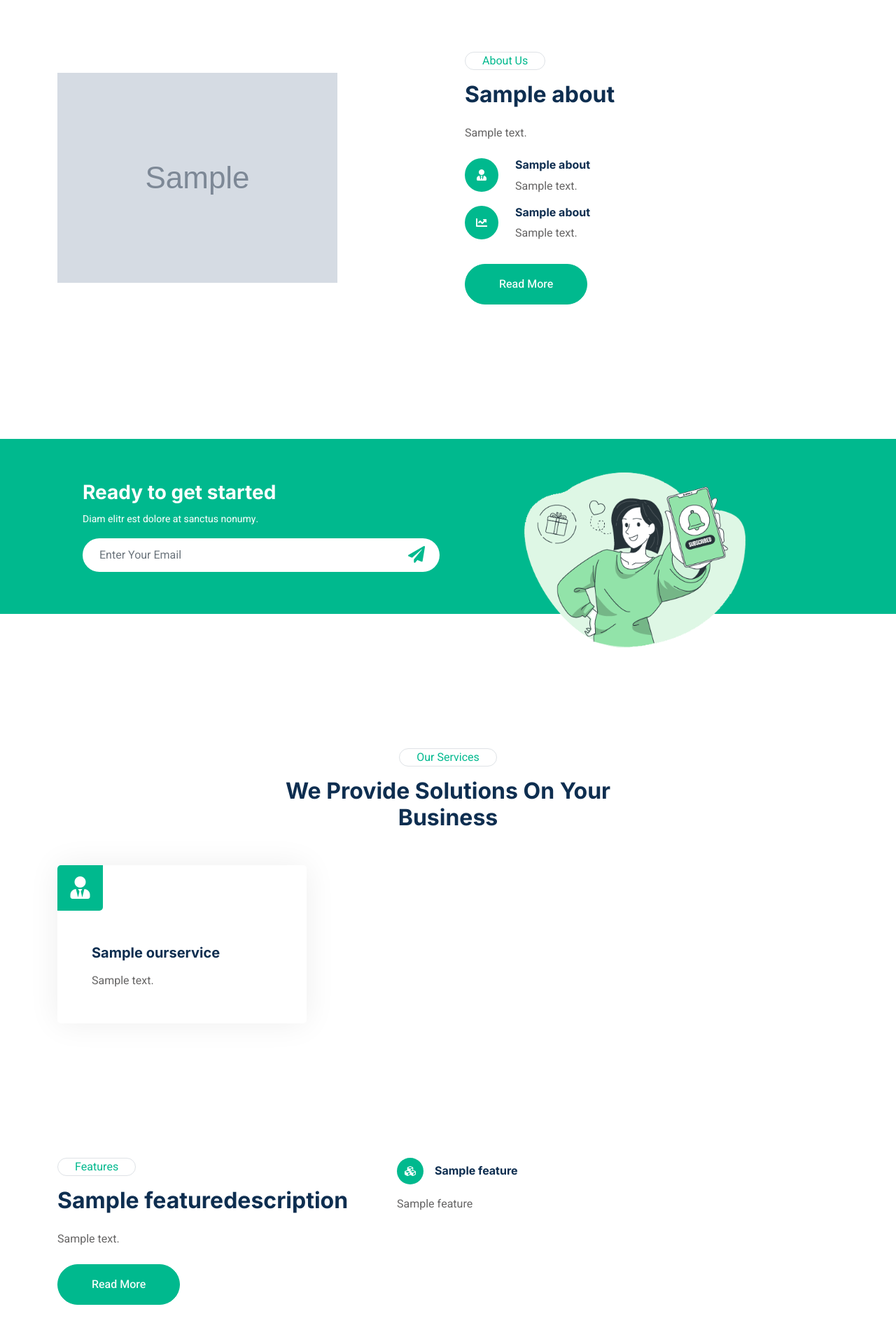
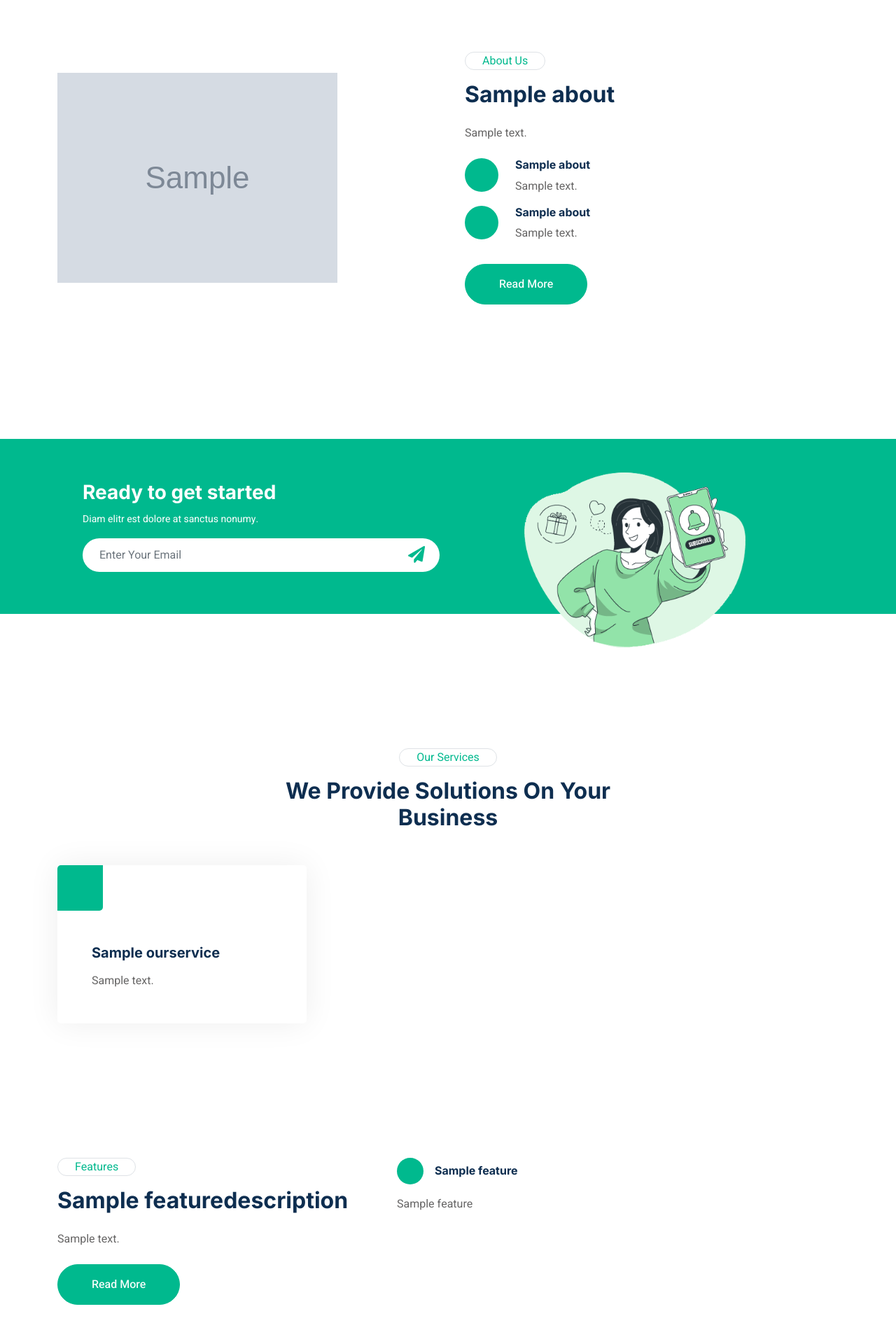
Before and after one commit to FranckyPopo/bizconsult, a Django app: page / in a window 1280 px wide. Shown: the part 754-2674 px from the top of the page at 70% size. Run offline with Django 4.2, Linux system fonts and the light colour scheme; tables that the repository leaves empty hold one stand-in row (values such as "Sample post"); grey boxes marked "Sample" are stand-in pictures; some libraries are stand-ins or nearby versions.

Commit message:
Amélioration du programme, les icones des services, features...

```diff
--- a/src/features/views.py
+++ b/src/features/views.py
@@ -28,7 +28,7 @@ class RequestIndex(View):
 
         if re.search(regex, email):
             try:
-                data = Newsletter.objects.create(email=email)
+                Newsletter.objects.create(email=email)
                 return HttpResponse(
                     status=204,
                     headers={
--- a/src/front/models.py
+++ b/src/front/models.py
@@ -18,19 +18,19 @@ class About(models.Model):
     description_main = models.TextField(max_length=1000)
 
     # Autre description de l'apropos
-    image_one = models.ImageField(blank=True)
     title_one = models.CharField(max_length=150)
     description_one = models.TextField(max_length=1000)
-    image_two = models.ImageField(blank=True)
+    image_one = models.CharField(max_length=150)
     title_two = models.CharField(max_length=150)
     description_two = models.TextField(max_length=1000)
+    image_two = models.CharField(max_length=150)
 
     created = models.DateTimeField(default=timezone.now())
     deleted = models.DateTimeField(auto_now=True)
     updated = models.DateTimeField(auto_now=True)
 
 class OurService(models.Model):
-    image = models.ImageField(blank=True)
+    image = models.CharField(max_length=150)
     title = models.CharField(max_length=150)
     description = models.TextField(max_length=1000)
 
@@ -47,9 +47,9 @@ class FeatureDescription(models.Model):
     updated = models.DateTimeField(auto_now=True)
 
 class Feature(models.Model):
-    image = models.ImageField(blank=True)
     title = models.CharField(max_length=150)
     description = models.TextField(max_length=1000)
+    image = models.CharField(max_length=150)
 
     created = models.DateTimeField(default=timezone.now())
     deleted = models.DateTimeField(auto_now=True)
--- a/src/front/templates/front/pages/about.html
+++ b/src/front/templates/front/pages/about.html
@@ -15,7 +15,7 @@
                         <div class="row g-3 mb-4">
                             <div class="col-12 d-flex">
                                 <div class="flex-shrink-0 btn-lg-square rounded-circle bg-primary">
-                                    <i class="fa fa-user-tie text-white"></i>
+                                    <i class="{{ about.image_one }} text-white"></i>
                                 </div>
                                 <div class="ms-4">
                                     <h6>{{ about.title_one }}</h6>
@@ -24,7 +24,7 @@
                             </div>
                             <div class="col-12 d-flex">
                                 <div class="flex-shrink-0 btn-lg-square rounded-circle bg-primary">
-                                    <i class="fa fa-chart-line text-white"></i>
+                                    <i class="{{ about.image_two }} text-white"></i>
                                 </div>
                                 <div class="ms-4">
                                     <h6>{{ about.title_two }}</h6>
@@ -55,7 +55,7 @@
                                 <div class="col-sm-6 wow fadeIn" data-wow-delay="0.1s">
                                     <div class="d-flex align-items-center mb-3">
                                         <div class="flex-shrink-0 btn-square bg-primary rounded-circle me-3">
-                                            <i class="fa fa-cubes text-white"></i>
+                                            <i class="{{ feature.image }} text-white"></i>
                                         </div>
                                         <h6 class="mb-0">{{ feature.title }}</h6>
                                     </div>
--- a/src/front/templates/front/pages/feature.html
+++ b/src/front/templates/front/pages/feature.html
@@ -17,7 +17,7 @@
                                 <div class="col-sm-6 wow fadeIn" data-wow-delay="0.1s">
                                     <div class="d-flex align-items-center mb-3">
                                         <div class="flex-shrink-0 btn-square bg-primary rounded-circle me-3">
-                                            <i class="fa fa-cubes text-white"></i>
+                                            <i class="{{ feature.image }} text-white"></i>
                                         </div>
                                         <h6 class="mb-0">{{ feature.title }}</h6>
                                     </div>
--- a/src/front/templates/front/pages/index.html
+++ b/src/front/templates/front/pages/index.html
@@ -16,7 +16,7 @@
                         <div class="row g-3 mb-4">
                             <div class="col-12 d-flex">
                                 <div class="flex-shrink-0 btn-lg-square rounded-circle bg-primary">
-                                    <i class="fa fa-user-tie text-white"></i>
+                                    <i class="{{ about.image_one }} text-white"></i>
                                 </div>
                                 <div class="ms-4">
                                     <h6>{{ about.title_one }}</h6>
@@ -25,7 +25,7 @@
                             </div>
                             <div class="col-12 d-flex">
                                 <div class="flex-shrink-0 btn-lg-square rounded-circle bg-primary">
-                                    <i class="fa fa-chart-line text-white"></i>
+                                    <i class="{{ about.image_two }} text-white"></i>
                                 </div>
                                 <div class="ms-4">
                                     <h6>{{ about.title_two }}</h6>
@@ -65,6 +65,7 @@
             </div>
         </div>
         <!-- Newsletter End -->
+
         <!-- Service Start -->
         <div class="container-xxl py-6">
             <div class="container">
@@ -78,7 +79,7 @@
                             <div class="service-item rounded h-100">
                                 <div class="d-flex justify-content-between">
                                     <div class="service-icon">
-                                        <i class="fa fa-user-tie fa-2x"></i>
+                                        <i class="{{ service.image }} fa-2x"></i>
                                     </div>
                                     <a class="service-btn" href="">
                                         <i class="fa fa-link fa-2x"></i>
@@ -112,7 +113,7 @@
                                 <div class="col-sm-6 wow fadeIn" data-wow-delay="0.1s">
                                     <div class="d-flex align-items-center mb-3">
                                         <div class="flex-shrink-0 btn-square bg-primary rounded-circle me-3">
-                                            <i class="fa fa-cubes text-white"></i>
+                                            <i class="{{ feature.image }} text-white"></i>
                                         </div>
                                         <h6 class="mb-0">{{ feature.title }}</h6>
                                     </div>
--- a/src/front/templates/front/pages/service.html
+++ b/src/front/templates/front/pages/service.html
@@ -14,7 +14,7 @@
                             <div class="service-item rounded h-100">
                                 <div class="d-flex justify-content-between">
                                     <div class="service-icon">
-                                        <i class="fa fa-user-tie fa-2x"></i>
+                                        <i class="{{ service.image }} fa-2x"></i>
                                     </div>
                                     <a class="service-btn" href="">
                                         <i class="fa fa-link fa-2x"></i>
```
Also changed, not shown: src/features/migrations/0006_alter_contact_created_alter_newsletter_created_and_more.py (added), src/features/migrations/0007_alter_contact_created_alter_newsletter_created_and_more.py (added), src/features/migrations/0008_alter_contact_created_alter_newsletter_created_and_more.py (added), src/features/migrations/0009_alter_contact_created_alter_newsletter_created_and_more.py (added), src/features/migrations/0010_alter_contact_created_alter_newsletter_created_and_more.py (added), src/features/migrations/0011_alter_contact_created_alter_newsletter_created_and_more.py (added), src/front/migrations/0006_alter_about_created_alter_about_image_one_and_more.py (added), src/front/migrations/0007_alter_about_created_alter_about_image_two_and_more.py (added), src/front/migrations/0008_alter_about_created_alter_contactcompany_created_and_more.py (added), src/front/migrations/0009_alter_about_created_alter_contactcompany_created_and_more.py (added), src/front/migrations/0010_alter_about_created_alter_contactcompany_created_and_more.py (added), src/front/migrations/0011_alter_about_created_alter_contactcompany_created_and_more.py (added), src/front/templates/front/base/base_home.html (line endings or trailing spaces).
